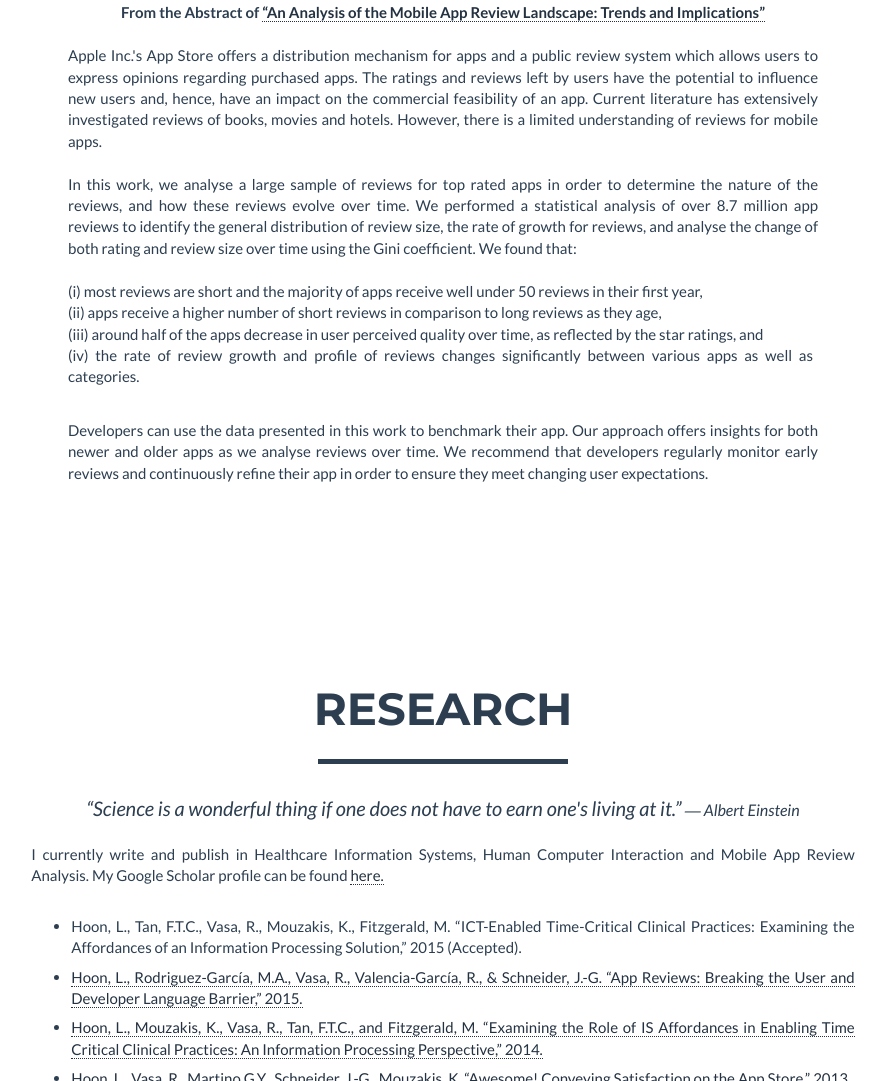
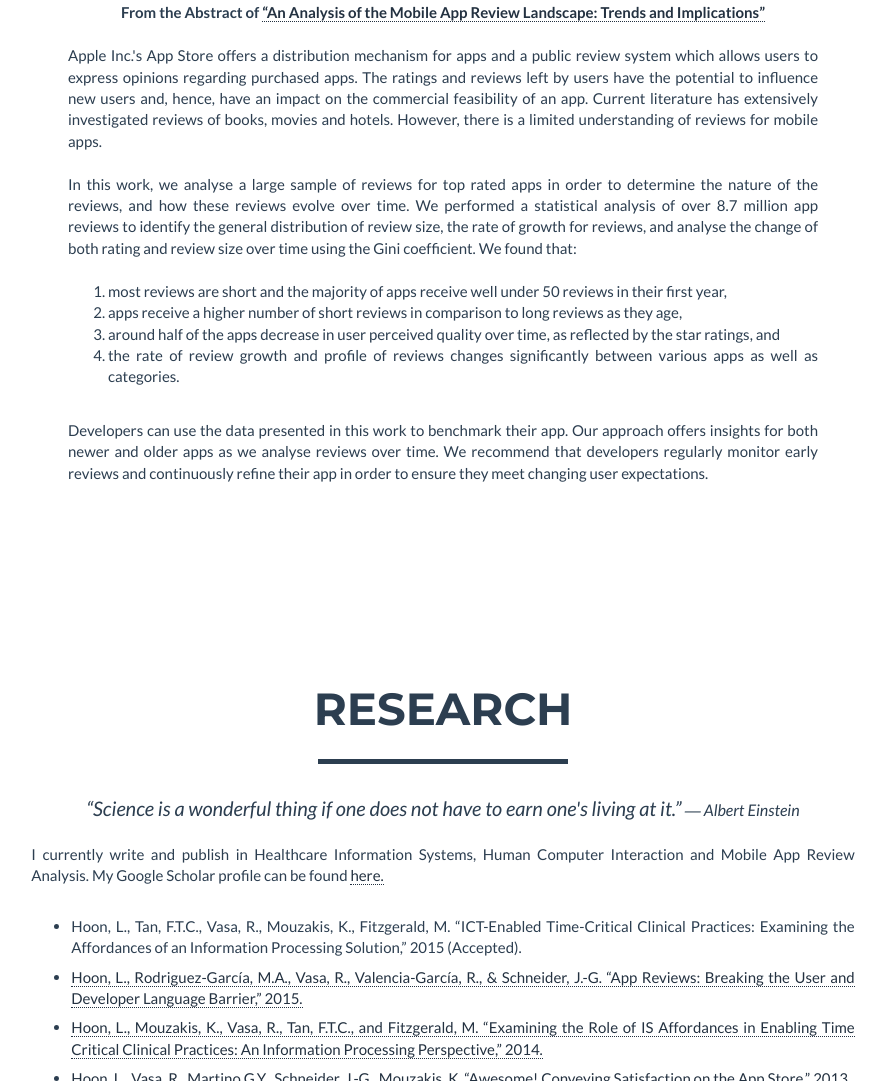
Before and after one commit to lhoon/lhoon.github.io, a plain HTML site: page index.html in a window 1280 px wide. Shown: the part 1039-2120 px from the top of the page, without its empty margins (197-1083 px from the left). Drawn offline with nearby package versions, Linux system fonts and the light colour scheme.

Commit message:
Changed list-inline to ordered list in tech report abstract.

```diff
--- a/index.html
+++ b/index.html
@@ -112,12 +112,12 @@
 					In this work, we analyse a large sample of reviews for top rated apps in order to determine the nature of the reviews, and how these reviews evolve over time. We performed a statistical analysis of over 8.7 million app reviews to identify the general distribution of review size, the rate of growth for reviews, and analyse the change of both rating and review size over time using the Gini coefficient. We found that:
 					<br>
 					<br>
-					<ul class="list-inline">
-						<li>(i) most reviews are short and the majority of apps receive well under 50 reviews in their first year,</li>
-						<li>(ii) apps receive a higher number of short reviews in comparison to long reviews as they age,</li>
-						<li>(iii) around half of the apps decrease in user perceived quality over time, as reflected by the star ratings, and</li>
-						<li>(iv) the rate of review growth and profile of reviews changes significantly between various apps as well as categories.</li>
-					</ul>
+					<ol>
+						<li> most reviews are short and the majority of apps receive well under 50 reviews in their first year,</li>
+						<li> apps receive a higher number of short reviews in comparison to long reviews as they age,</li>
+						<li> around half of the apps decrease in user perceived quality over time, as reflected by the star ratings, and</li>
+						<li> the rate of review growth and profile of reviews changes significantly between various apps as well as categories.</li>
+					</ol>
 					<br>
 					Developers can use the data presented in this work to benchmark their app. Our approach offers insights for both newer and older apps as we analyse reviews over time. We recommend that developers regularly monitor early reviews and continuously refine their app in order to ensure they meet changing user expectations.
 				</div>
```
